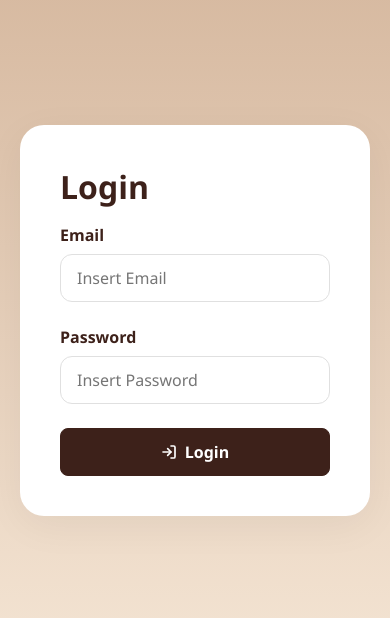
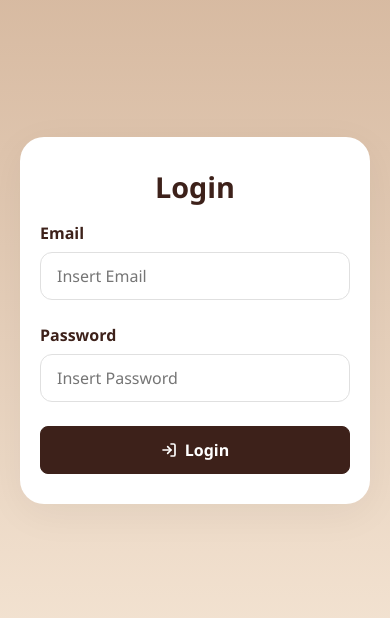
Before and after one commit to taqiyyhdh/qyufee, a React (Vite) app: page /login in a window 390 px wide. Shown: the part 102-720 px from the top of the page. Built offline with nearby package versions, Linux system fonts and the light colour scheme; no server answers.

Commit message:
💄 style: implement responsive design (home-login)

```diff
--- a/src/components/pages/Home/Home.module.css
+++ b/src/components/pages/Home/Home.module.css
@@ -10,9 +10,9 @@
 
 .title {
   display: flex;
-    align-items: baseline;
-    justify-content: center;
-    font-size: 3rem;
+  align-items: baseline;
+  justify-content: center;
+  font-size: 3rem;
 }
 
 .brand {
@@ -45,3 +45,26 @@
   letter-spacing: 1px;
   opacity: 0.85;
 }
+
+@media (max-width: 768px) {
+  .title {
+    font-size: 2rem;
+    line-height: 1.2;
+    padding: 0 10px;
+  }
+
+  .subtitle {
+    font-size: 0.8rem;
+    line-height: 1.5;
+    opacity: 0.9;
+  }
+
+  .brand {
+    margin-left: 2px;
+  }
+
+  button {
+    width: 100%;
+    max-width: 200px;
+  }
+}
--- a/src/components/pages/Login/Login.module.css
+++ b/src/components/pages/Login/Login.module.css
@@ -14,16 +14,13 @@
   border-radius: 24px;
   box-shadow: 0 10px 40px rgba(0, 0, 0, 0.05);
   width: 350px;
-
-  @media screen and (max-width: 768px) {
-    width: 100%;
-  }
 }
 
 .title {
-  font-size: 32px;
+  font-size: 2rem;
   margin-bottom: 16px;
   text-align: center;
+  justify-content: center;
 }
 
 .form {
@@ -31,3 +28,21 @@
   flex-direction: column;
   gap: 24px;
 }
+
+@media (max-width: 768px) {
+  .card {
+    padding: 30px 20px;
+    border-radius: 24px;
+    align-items: stretch;
+  }
+
+  .title {
+  font-size: 1.8rem;
+  justify-content: center;
+  }
+
+  Button {
+    width: 100%;
+    max-width: 400px;
+  }
+}
```
